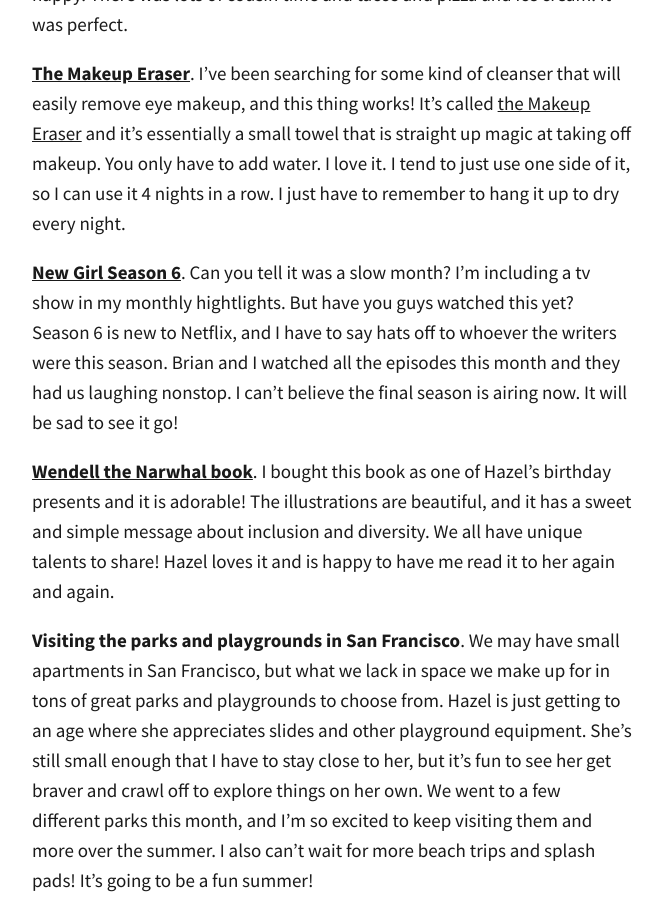
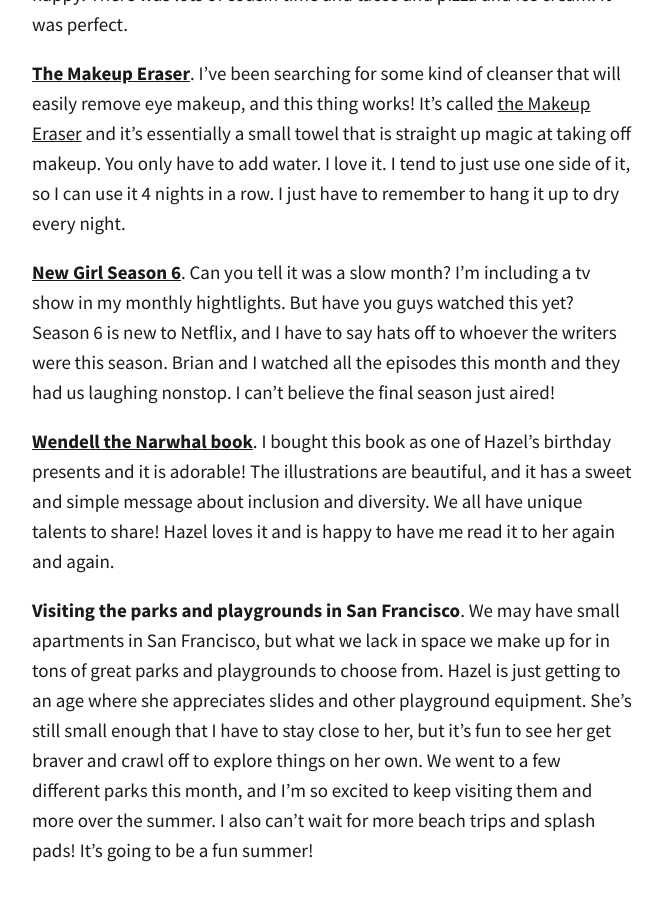
Before and after one commit to totiffany/totiffany.github.io, a Jekyll site: the page built from _posts/2018-05-31-5-Highlights-From-May.md, in a window 1280 px wide and 900 px high, scrolled down 1092 px. Shown: the whole window, without its empty margins (308-971 px from the left). Built offline with Jekyll 4.4.1, drawn with Linux system fonts in a browser that asks for light colours; our own code applies the rules of GitHub Pages for plain Markdown files; comment, search, counter and statistics services are not loaded.

Commit message:
Update 2018-05-31-5-Highlights-From-May.md

```diff
--- a/_posts/2018-05-31-5-Highlights-From-May.md
+++ b/_posts/2018-05-31-5-Highlights-From-May.md
@@ -16,7 +16,7 @@ To make sure I have plans to look forward to I've been trying to spend time with
 
 **[The Makeup Eraser](https://www.amazon.com/gp/product/B072C7ZJQ7/ref=as_li_tl?ie=UTF8&camp=1789&creative=9325&creativeASIN=B072C7ZJQ7&linkCode=as2&tag=redletterda04-20&linkId=784bbc490518b444bf1fee371023d52a)**. I've been searching for some kind of cleanser that will easily remove eye makeup, and this thing works! It's called [the Makeup Eraser](https://www.amazon.com/gp/product/B072C7ZJQ7/ref=as_li_tl?ie=UTF8&camp=1789&creative=9325&creativeASIN=B072C7ZJQ7&linkCode=as2&tag=redletterda04-20&linkId=784bbc490518b444bf1fee371023d52a) and it's essentially a small towel that is straight up magic at taking off makeup. You only have to add water. I love it. I tend to just use one side of it, so I can use it 4 nights in a row. I just have to remember to hang it up to dry every night.
 
-**[New Girl Season 6](https://www.netflix.com/title/70196145)**. Can you tell it was a slow month? I'm including a tv show in my monthly hightlights. But have you guys watched this yet? Season 6 is new to Netflix, and I have to say hats off to whoever the writers were this season. Brian and I watched all the episodes this month and they had us laughing nonstop. I can't believe the final season is airing now. It will be sad to see it go!
+**[New Girl Season 6](https://www.netflix.com/title/70196145)**. Can you tell it was a slow month? I'm including a tv show in my monthly hightlights. But have you guys watched this yet? Season 6 is new to Netflix, and I have to say hats off to whoever the writers were this season. Brian and I watched all the episodes this month and they had us laughing nonstop. I can't believe the final season just aired!
 
 **[Wendell the Narwhal book](https://www.amazon.com/gp/product/1927018668/ref=as_li_tl?ie=UTF8&camp=1789&creative=9325&creativeASIN=1927018668&linkCode=as2&tag=redletterda04-20&linkId=2c5ac7f31d8ab8da5806e7de258faeea)**. I bought this book as one of Hazel's birthday presents and it is adorable! The illustrations are beautiful, and it has a  sweet and simple message about inclusion and diversity. We all have unique talents to share! Hazel loves it and is happy to have me read it to her again and again.
 
```
